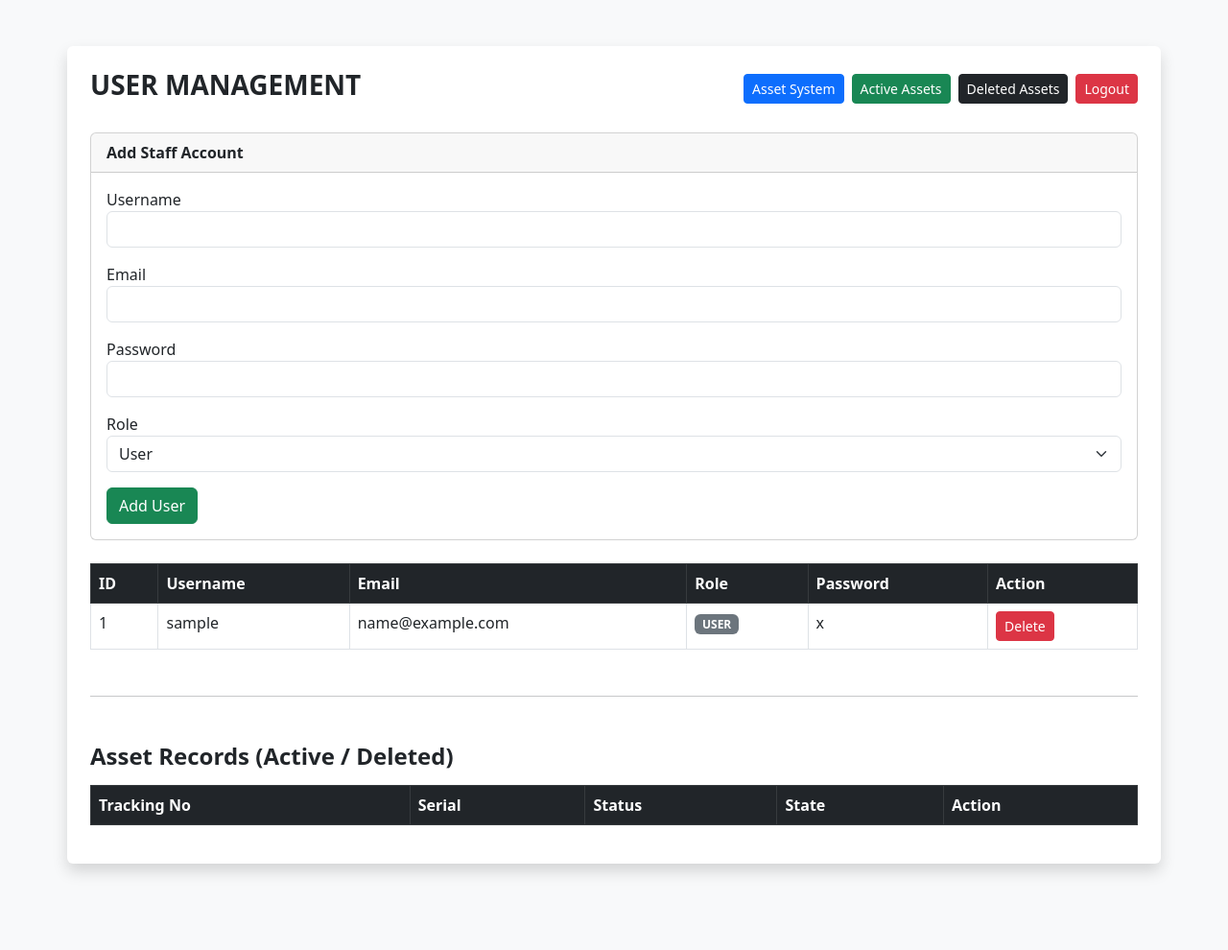
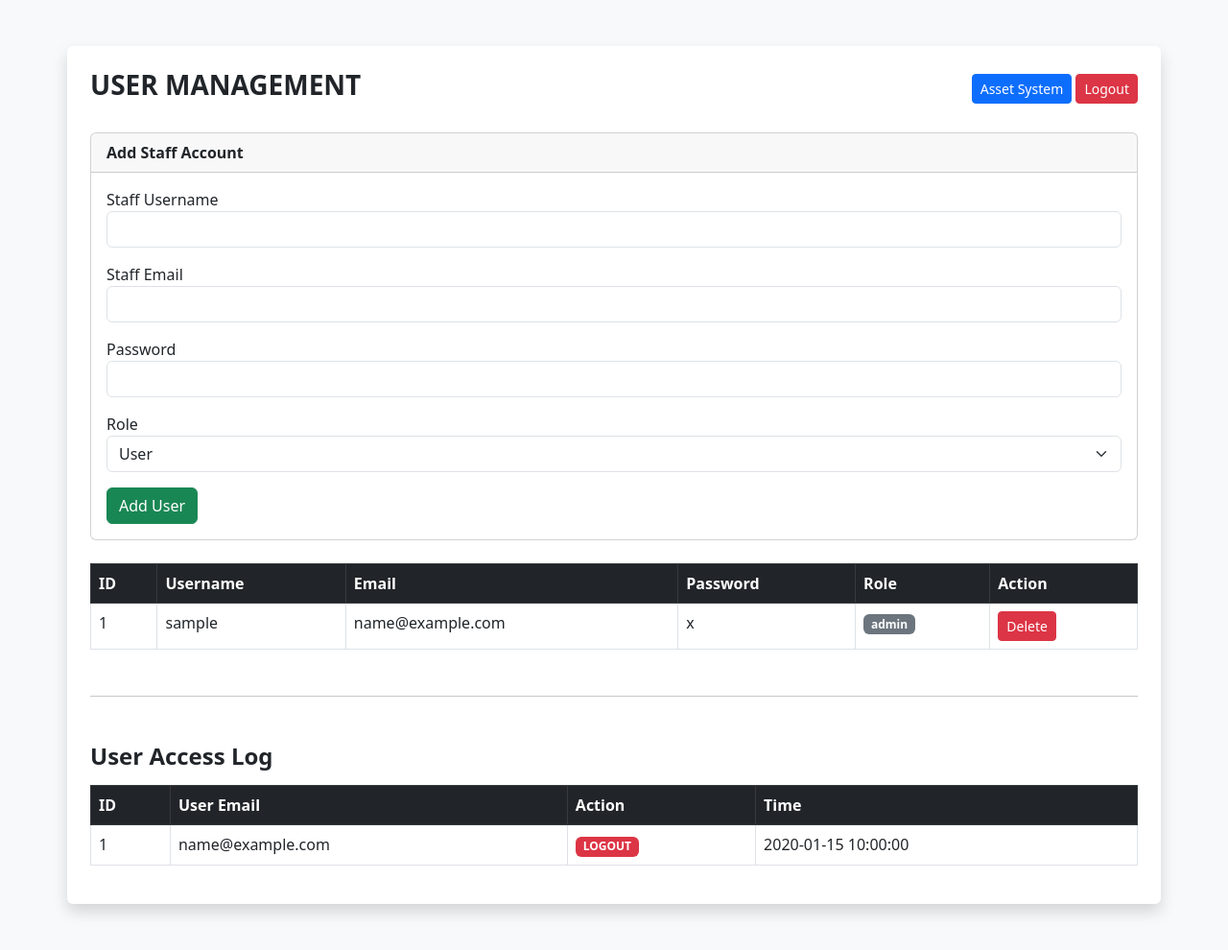
Before and after one commit to Fakhrul0029/Asset-Tracker-System-New-, a Flask app: page /admin in a window 1280 px wide. Shown: the whole page at 96% size. Before the commit the page ends 911 px from the top, so only its background shows below. Run offline with Flask 3, Linux system fonts and the light colour scheme; the visitor is signed in with stand-in values (Sample User, id 1); a database or web service that is not in the repository returns one stand-in record (values such as "Sample title"); lists and menus that the app fills with data are empty; some libraries are stand-ins or nearby versions.

Commit message:
Enhance admin page with role field and access logs
Updated user management interface to include role selection and improved labeling for user fields. Changed asset records section to user access log.

```diff
--- a/templates/admin.html
+++ b/templates/admin.html
@@ -21,21 +21,11 @@
             USER MANAGEMENT
         </h3>
 
-        <div class="d-flex gap-2">
+        <div>
 
             <a href="/"
                class="btn btn-primary btn-sm">
                Asset System
-            </a>
-
-            <a href="/admin"
-               class="btn btn-success btn-sm">
-               Active Assets
-            </a>
-
-            <a href="/admin?show_deleted=true"
-               class="btn btn-dark btn-sm">
-               Deleted Assets
             </a>
 
             <a href="/logout"
@@ -47,18 +37,20 @@
 
     </div>
 
-    <!-- FLASH -->
+    <!-- FLASH MESSAGE -->
     {% with messages = get_flashed_messages() %}
         {% if messages %}
             {% for m in messages %}
-                <div class="alert alert-info">
-                    {{ m }}
-                </div>
+
+            <div class="alert alert-info">
+                {{ m }}
+            </div>
+
             {% endfor %}
         {% endif %}
     {% endwith %}
 
-    <!-- ADD USER -->
+    <!-- ADD USER (ROLE INCLUDED) -->
     <div class="card mb-4">
 
         <div class="card-header fw-bold">
@@ -70,26 +62,45 @@
             <form method="POST" action="/add_user">
 
                 <div class="mb-3">
-                    <label>Username</label>
-                    <input type="text" name="username" class="form-control" required>
+
+                    <label>Staff Username</label>
+                    <input type="text"
+                           name="username"
+                           class="form-control"
+                           required>
+
                 </div>
 
                 <div class="mb-3">
-                    <label>Email</label>
-                    <input type="email" name="email" class="form-control" required>
+
+                    <label>Staff Email</label>
+                    <input type="email"
+                           name="email"
+                           class="form-control"
+                           required>
+
                 </div>
 
                 <div class="mb-3">
+
                     <label>Password</label>
-                    <input type="text" name="password" class="form-control" required>
+                    <input type="text"
+                           name="password"
+                           class="form-control"
+                           required>
+
                 </div>
 
+                <!-- NEW ROLE FIELD -->
                 <div class="mb-3">
+
                     <label>Role</label>
-                    <select name="role" class="form-select">
+
+                    <select name="role" class="form-select" required>
                         <option value="user">User</option>
                         <option value="admin">Admin</option>
                     </select>
+
                 </div>
 
                 <button class="btn btn-success">
@@ -106,14 +117,16 @@
     <table class="table table-bordered table-hover">
 
         <thead class="table-dark">
+
             <tr>
                 <th>ID</th>
                 <th>Username</th>
                 <th>Email</th>
+                <th>Password</th>
                 <th>Role</th>
-                <th>Password</th>
                 <th>Action</th>
             </tr>
+
         </thead>
 
         <tbody>
@@ -125,25 +138,24 @@
                 <td>{{ user.id }}</td>
                 <td>{{ user.username }}</td>
                 <td>{{ user.email }}</td>
-
+                <td>{{ user.password }}</td>
                 <td>
-                    {% if user.role == 'admin' %}
-                        <span class="badge bg-danger">ADMIN</span>
-                    {% else %}
-                        <span class="badge bg-secondary">USER</span>
-                    {% endif %}
+                    <span class="badge bg-secondary">
+                        {{ user.role }}
+                    </span>
                 </td>
-
-                <td>{{ user.password }}</td>
 
                 <td>
 
                     {% if user.username != 'admin' %}
 
-                    <form method="POST" action="/delete_user/{{ user.id }}">
+                    <form method="POST"
+                          action="/delete_user/{{ user.id }}">
+
                         <button class="btn btn-danger btn-sm">
                             Delete
                         </button>
+
                     </form>
 
                     {% endif %}
@@ -158,58 +170,44 @@
 
     </table>
 
+    <!-- ACCESS LOG -->
     <hr class="my-5">
 
-    <!-- DELETED ASSETS -->
     <h4 class="fw-bold mb-3">
-        Asset Records (Active / Deleted)
+        User Access Log
     </h4>
 
     <table class="table table-bordered table-hover">
 
         <thead class="table-dark">
+
             <tr>
-                <th>Tracking No</th>
-                <th>Serial</th>
-                <th>Status</th>
-                <th>State</th>
+                <th>ID</th>
+                <th>User Email</th>
                 <th>Action</th>
+                <th>Time</th>
             </tr>
+
         </thead>
 
         <tbody>
 
-            {% for asset in assets %}
+            {% for log in access_logs %}
 
             <tr>
 
-                <td>{{ asset.tracking_number }}</td>
-                <td>{{ asset.serial_number }}</td>
-                <td>{{ asset.status }}</td>
+                <td>{{ log.id }}</td>
+                <td>{{ log.user_email }}</td>
 
                 <td>
-                    {% if asset.is_deleted %}
-                        <span class="badge bg-danger">DELETED</span>
+                    {% if log.action == 'LOGIN' %}
+                        <span class="badge bg-success">LOGIN</span>
                     {% else %}
-                        <span class="badge bg-success">ACTIVE</span>
+                        <span class="badge bg-danger">LOGOUT</span>
                     {% endif %}
                 </td>
 
-                <td>
-
-                    {% if asset.is_deleted %}
-
-                    <form method="POST" action="/restore/{{ asset.id }}">
-                        <button class="btn btn-success btn-sm">
-                            Restore
-                        </button>
-                    </form>
-
-                    {% else %}
-                        <span class="text-muted">No action</span>
-                    {% endif %}
-
-                </td>
+                <td>{{ log.created_at }}</td>
 
             </tr>
 
```
